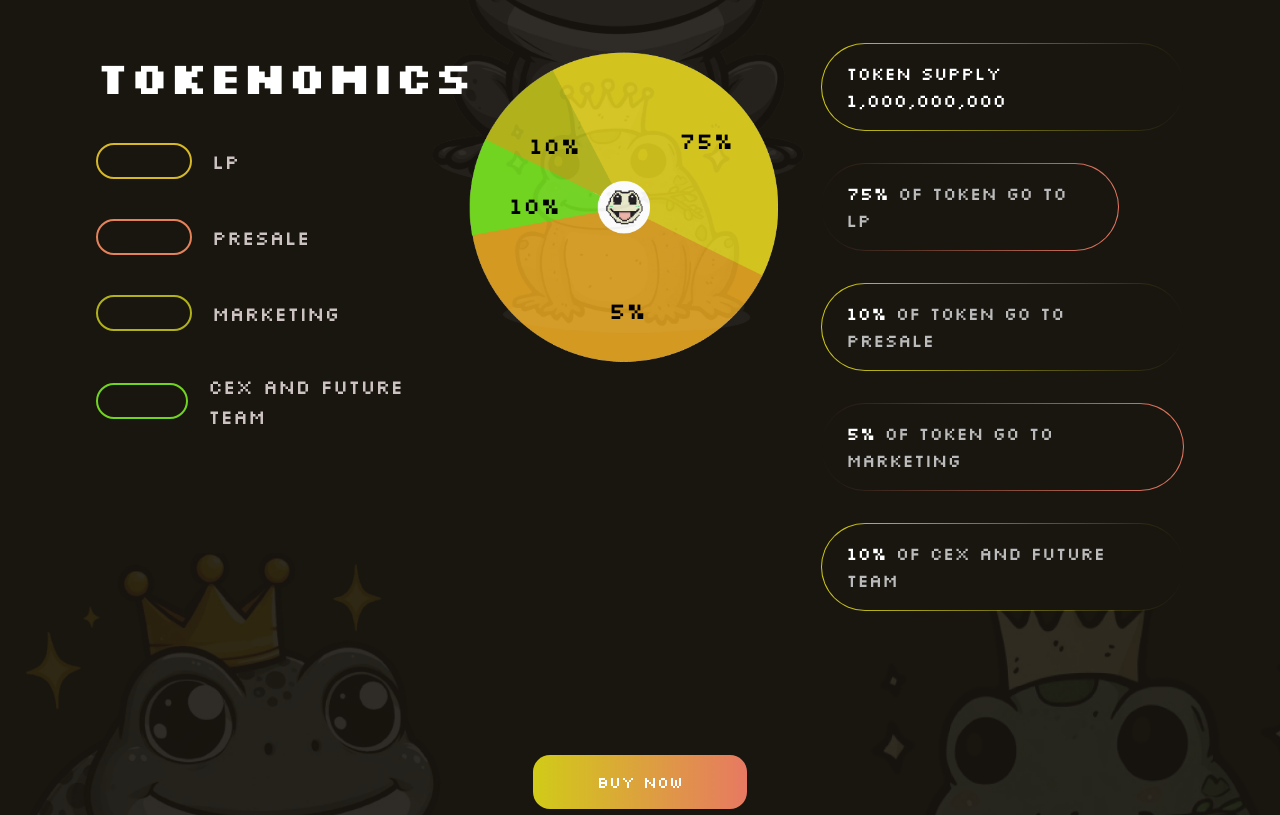
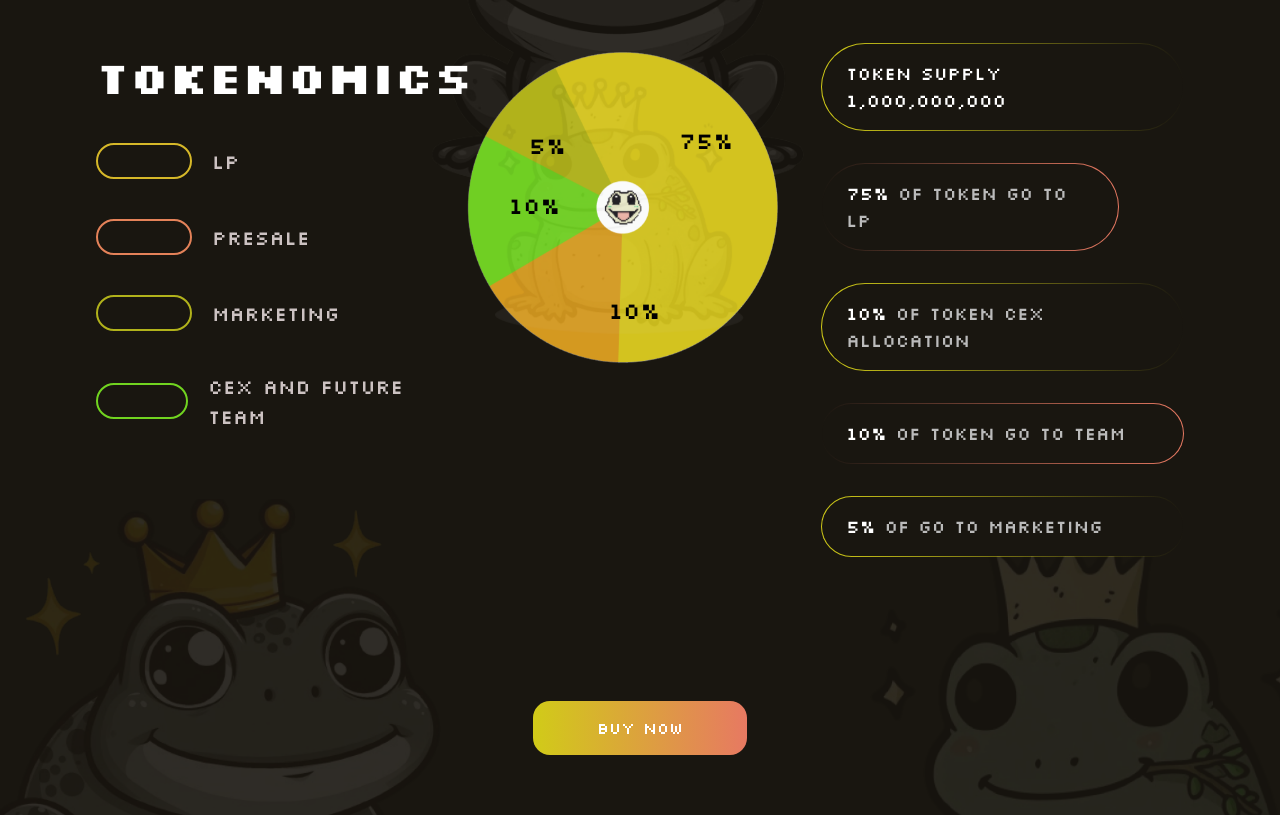
Before and after one commit to protapkrghosh/coin-of-solana, a React (Vite) app: page / in a window 1280 px wide. Shown: the part 1740-2555 px from the top of the page. Built offline with nearby package versions, Linux system fonts and the light colour scheme.

Commit message:
update text

```diff
--- a/src/components/sections/Tokenomics/Tokenomics.jsx
+++ b/src/components/sections/Tokenomics/Tokenomics.jsx
@@ -5,7 +5,7 @@ import forgeImg2 from '@/assets/tokenomics/Designer2.png';
 import forgeImg3 from '@/assets/tokenomics/Designer3.png';
 import forgeImg4 from '@/assets/tokenomics/Designer4.png';
 import forgeImg5 from '@/assets/tokenomics/Designer5.png';
-import chartImg from '@/assets/tokenomics/Group81.png';
+import chartImg from '@/assets/tokenomics/Group73.png';
 import arrowIcon from '@/assets/tokenomics/arroup.svg';
 import { IoIosArrowUp } from "react-icons/io";
 import React, { PureComponent } from 'react';
@@ -105,13 +105,13 @@ const Tokenomics = () => {
                     </ResponsiveContainer> */}
                     <img src={chartImg} alt="Image" className='w-[80%] md:w-[50%] lg:w-[90%] mx-auto lg:mx-0' />
 
-                    <p className='text-[#000] text-[17px] md:text-[23px] absolute top-[90px] lg:top-[70px] xl:top-[80px] 2xl:top-[112px] left-[250px] md:left-[400px] lg:left-[160px] xl:left-[220px] 2xl:left-[256px]'>75%</p>
+                    <p className='text-[#000] text-[17px] md:text-[23px] absolute top-[90px] lg:top-[70px] xl:top-[80px] 2xl:top-[200px] left-[250px] md:left-[400px] lg:left-[160px] xl:left-[220px] 2xl:left-[286px]'>75%</p>
 
-                    <p className='text-[#000] text-[17px] md:text-[23px] absolute top-[80px] lg:top-[60px] xl:top-[85px] 2xl:top-[112px] left-[110px] md:left-[240px] lg:left-[50px] xl:left-[70px] 2xl:left-[100px]'>10%</p>
+                    <p className='text-[#000] text-[17px] md:text-[23px] absolute top-[80px] lg:top-[60px] xl:top-[85px] 2xl:top-[112px] left-[110px] md:left-[240px] lg:left-[50px] xl:left-[70px] 2xl:left-[108px]'>5%</p>
 
-                    <p className='text-[#000] text-[17px] md:text-[23px] absolute top-[135px] md:top-[140px] lg:top-[110px] xl:top-[145px] 2xl:top-[180px] left-[80px] md:left-[210px] lg:left-[30px] xl:left-[50px] 2xl:left-[60px]'>10%</p>
+                    <p className='text-[#000] text-[17px] md:text-[23px] absolute top-[135px] md:top-[140px] lg:top-[110px] xl:top-[145px] 2xl:top-[200px] left-[80px] md:left-[210px] lg:left-[30px] xl:left-[50px] 2xl:left-[60px]'>10%</p>
 
-                    <p className='text-[#000] text-[17px] md:text-[23px] absolute top-[230px] md:top-[250px] lg:top-[190px] xl:top-[250px] 2xl:top-[320px] left-[180px] md:left-[320px] lg:left-[110px] xl:left-[150px] 2xl:left-[180px]'>5%</p>
+                    <p className='text-[#000] text-[17px] md:text-[23px] absolute top-[230px] md:top-[250px] lg:top-[190px] xl:top-[250px] 2xl:top-[320px] left-[180px] md:left-[320px] lg:left-[110px] xl:left-[150px] 2xl:left-[120px]'>10%</p>
                   </div>
 
                   {/* Gradient button */}
@@ -121,19 +121,19 @@ const Tokenomics = () => {
                     </div>
 
                     <div className='p-[1px] bg-gradient-to-r from-[#d1cb1800] to-[#E77962] rounded-full w-[82%]'>
-                      <p className='text-white text-[16px] md:text-[23px] lg:text-[15px] xl:text-[18px] 2xl:text-[23px] py-4 px-6 lg:px-2 xl:px-6 bg-[#191610] rounded-full'>75% <span className='text-[#bbb]'>of Token go to LP</span></p>
+                      <p className='text-white text-[16px] md:text-[23px] lg:text-[15px] xl:text-[18px] 2xl:text-[23px] py-4 px-6 lg:px-2 xl:px-6 bg-[#191610] rounded-full'>75% <span className='text-[#bbb]'> of Token go to LP</span></p>
                     </div>
 
                     <div className='p-[1px] bg-gradient-to-r from-[#D1CB18] to-[#e7786200] rounded-full'>
-                      <p className='text-white text-[16px] md:text-[23px] lg:text-[15px] xl:text-[18px] 2xl:text-[23px] py-4 px-6 lg:px-2 xl:px-6 bg-[#191610] rounded-full'>10% <span className='text-[#bbb]'>of token go to Presale</span></p>
+                      <p className='text-white text-[16px] md:text-[23px] lg:text-[15px] xl:text-[18px] 2xl:text-[23px] py-4 px-6 lg:px-2 xl:px-6 bg-[#191610] rounded-full'>10% <span className='text-[#bbb]'> of token cex allocation</span></p>
                     </div>
 
                     <div className='p-[1px] bg-gradient-to-r from-[#d1cb1800] to-[#E77962] rounded-full'>
-                      <p className='text-white text-[16px] md:text-[23px] lg:text-[15px] xl:text-[18px] 2xl:text-[23px] py-4 px-6 lg:px-2 xl:px-6 bg-[#191610] rounded-full'>5% <span className='text-[#bbb]'> of token go to Marketing</span></p>
+                      <p className='text-white text-[16px] md:text-[23px] lg:text-[15px] xl:text-[18px] 2xl:text-[23px] py-4 px-6 lg:px-2 xl:px-6 bg-[#191610] rounded-full'>10% <span className='text-[#bbb]'> of token go to team</span></p>
                     </div>
 
                     <div className='p-[1px] bg-gradient-to-r from-[#D1CB18] to-[#e7786200] rounded-full'>
-                      <p className='text-white text-[16px] md:text-[23px] lg:text-[15px] xl:text-[18px] 2xl:text-[23px] py-4 px-6 lg:px-2 xl:px-6 bg-[#191610] rounded-full'>10% <span className='text-[#bbb]'> of CEX and Future team</span></p>
+                      <p className='text-white text-[16px] md:text-[23px] lg:text-[15px] xl:text-[18px] 2xl:text-[23px] py-4 px-6 lg:px-2 xl:px-6 bg-[#191610] rounded-full'>5% <span className='text-[#bbb]'> of go to marketing</span></p>
                     </div>
                   </div>
                 </div>
```
Also changed, not shown: src/assets/tokenomics/Group 1171275173.png (added), src/assets/tokenomics/Group73.png (added).
